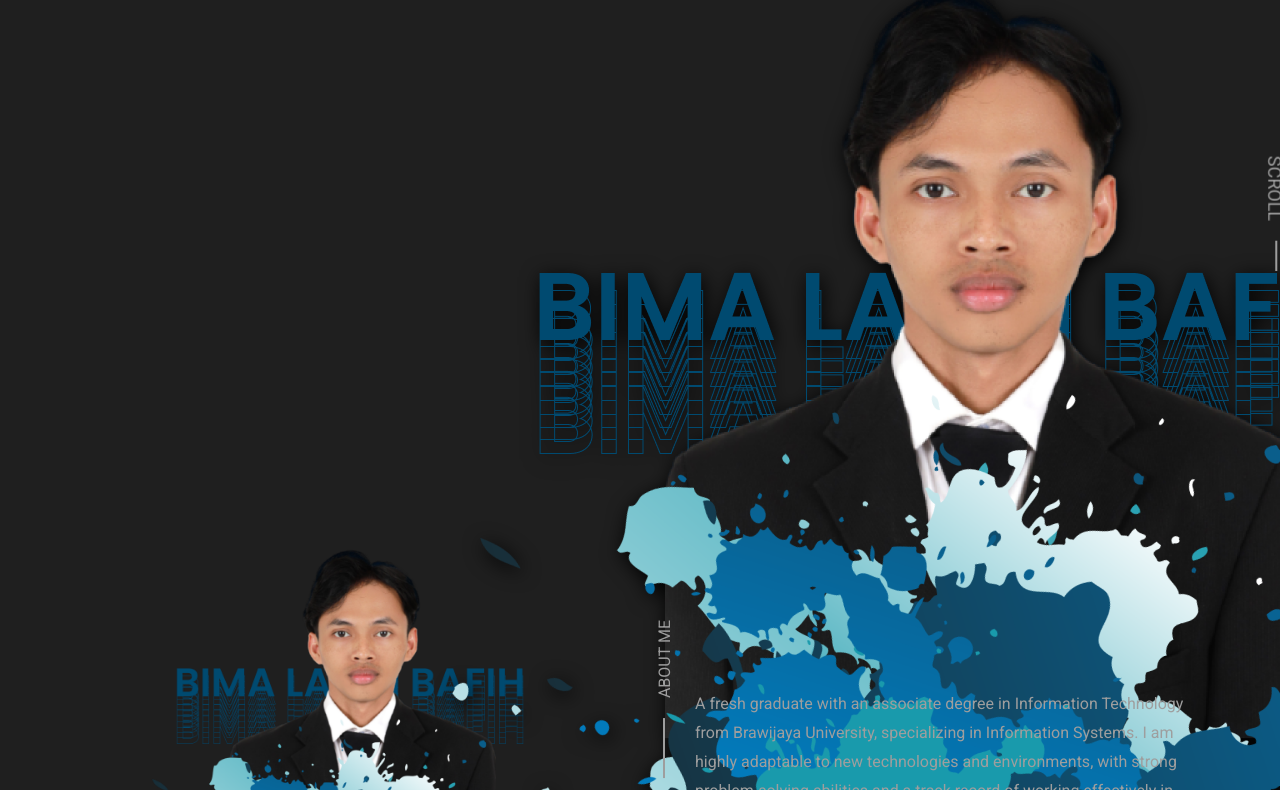
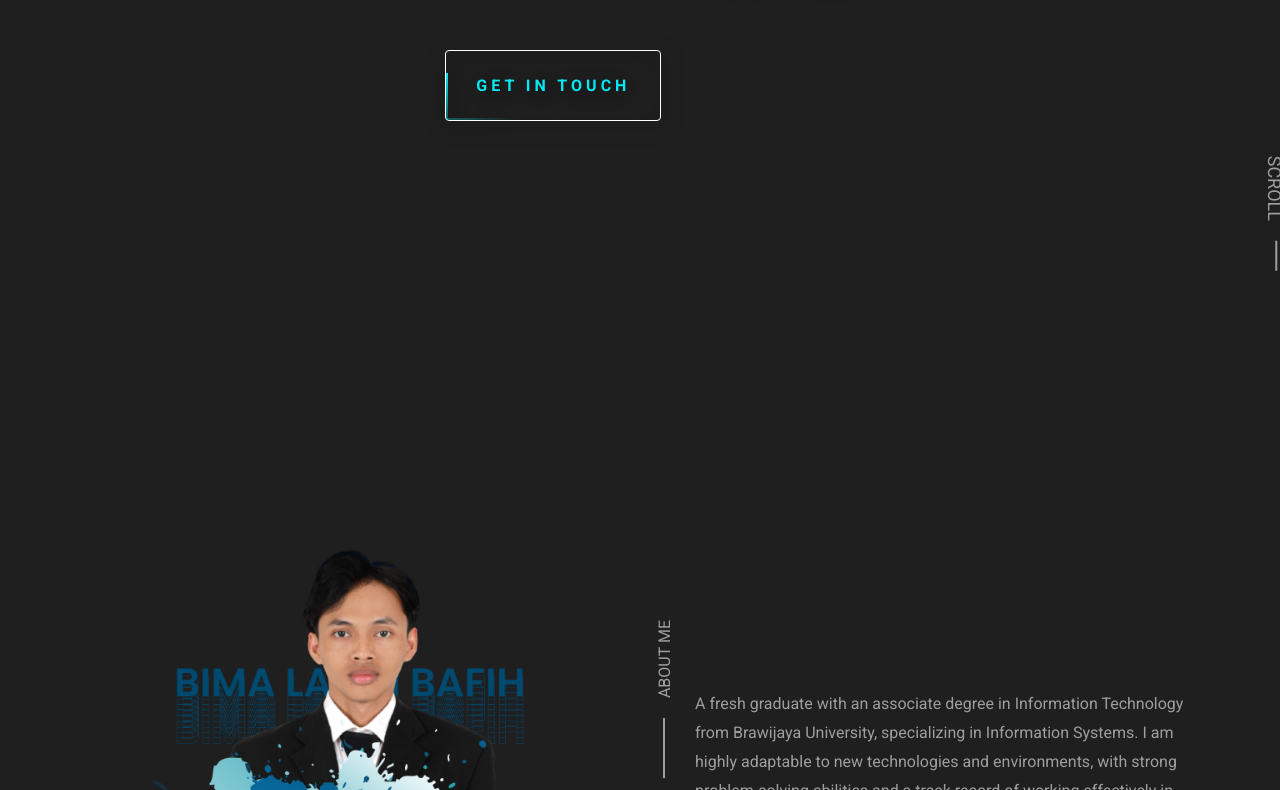
Before and after one commit to bimaexz/bimaexz.github.io, a plain HTML site: page index.html in a window 1280 px wide. Shown: the part 478-1268 px from the top of the page. Drawn offline with nearby package versions, Linux system fonts and the light colour scheme; a web font is replaced by a local one.

Commit message:
Update index.html

```diff
--- a/index.html
+++ b/index.html
@@ -204,7 +204,6 @@
       -->
       <section class="hero" id="home">
         <div class="hero-content">
-          <img src="./assets/images/about-banner.png">
           <h2 class="h2 hero-title" data-text="Web Developer">Web Developer</h2>
           <a href="#contact" class="btn btn-primary">Get in touch
             <span></span>
```
